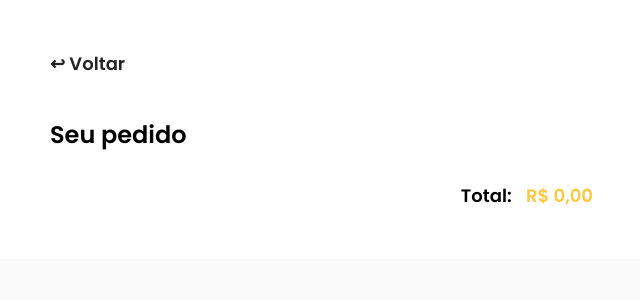
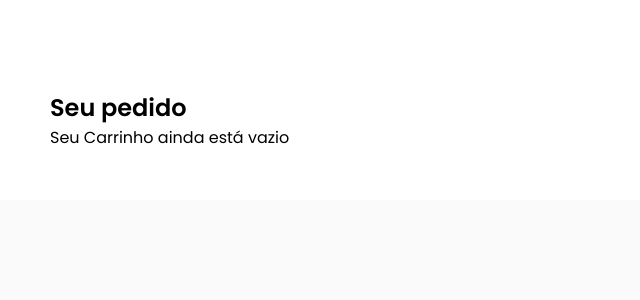
Before and after one commit to edsonbastos2/project-restaurant, a Vue app: page /cart in a window 1280 px wide. Shown: the top 300 px of the page, without its empty margins (0-640 px from the left). Built offline with nearby package versions, Linux system fonts and the light colour scheme.

Commit message:
Criado cart router com id

```diff
--- /dev/null
+++ b/src/components/AddToCard.vue
@@ -0,0 +1,15 @@
+<template>
+    <div>
+        <h1>ID: {{id}}</h1>
+    </div>
+</template>
+
+<script>
+    export default {
+        props:['id']
+    }
+</script>
+
+<style lang="scss" scoped>
+
+</style>
--- a/src/components/Cart.vue
+++ b/src/components/Cart.vue
@@ -1,9 +1,10 @@
 <template>
     <div class="cart">
-        <router-link to="/" class="cart--go-back">↩ Voltar</router-link>
+        <router-link to="/" class="cart--go-back" v-if="isMobile()">↩ Voltar</router-link>
         <h2 class="cart--title">Seu pedido</h2>
+        <p v-if="noHasItem">Seu Carrinho ainda está vazio</p>
         <CartItem v-for="item in $cartList" :key="item.id" :item="item"/>
-        <div class="cart--total">
+        <div class="cart--total" v-if="!noHasItem">
             <span>Total: </span>
             <span class="price">{{$getTotal | currency}}</span>
         </div>
@@ -13,12 +14,14 @@
 <script>
 import CartItem from '@/components/CartItem.vue'
 import { mapGetters } from 'vuex'
+import Mixin from '@/mixins/mixins.js'
 export default {
     name:'Cart',
 
     components:{
         CartItem
     },
+    mixins:[Mixin],
 
     filters:{
         currency(value){
@@ -30,6 +33,9 @@ export default {
         ...mapGetters(['$getTotal']),
         $cartList(){
             return this.$store.state.cartList
+        },
+        noHasItem(){
+            return !this.$cartList.length
         }
     }
 }
--- a/src/components/Item.vue
+++ b/src/components/Item.vue
@@ -13,6 +13,7 @@
 </template>
 
 <script>
+import Mixin from '@/mixins/mixins.js'
 export default {
     props:{
         item:{
@@ -20,6 +21,7 @@ export default {
             required: true
         }
     },
+    mixins:[Mixin],
     filters:{
         currency(value){
             return `R$ ${value.toLocaleString('pt-br', {minimumFractionDigits:2})}`
@@ -33,6 +35,10 @@ export default {
     methods:{
         addToCart(){
             this.$store.dispatch('addCarlist', this.item)
+
+            if(this.isDesktop()) return
+
+            this.$router.push({name:'AddToCard', params:{id: this.item.id}})
         }
     }
 }
--- a/src/router/index.js
+++ b/src/router/index.js
@@ -2,6 +2,7 @@ import Vue from 'vue'
 import VueRouter from 'vue-router'
 import Home from '../views/Home.vue'
 import Cart from '@/components/Cart.vue'
+import AddToCard from '@/components/AddToCard.vue'
 
 Vue.use(VueRouter)
 
@@ -16,6 +17,12 @@ const routes = [
     name: 'Cart',
     component: Cart
   },
+  {
+    path: '/addToCard/:id',
+    name: 'AddToCard',
+    component: AddToCard,
+    props: true
+  },
 ]
 
 const router = new VueRouter({
```
